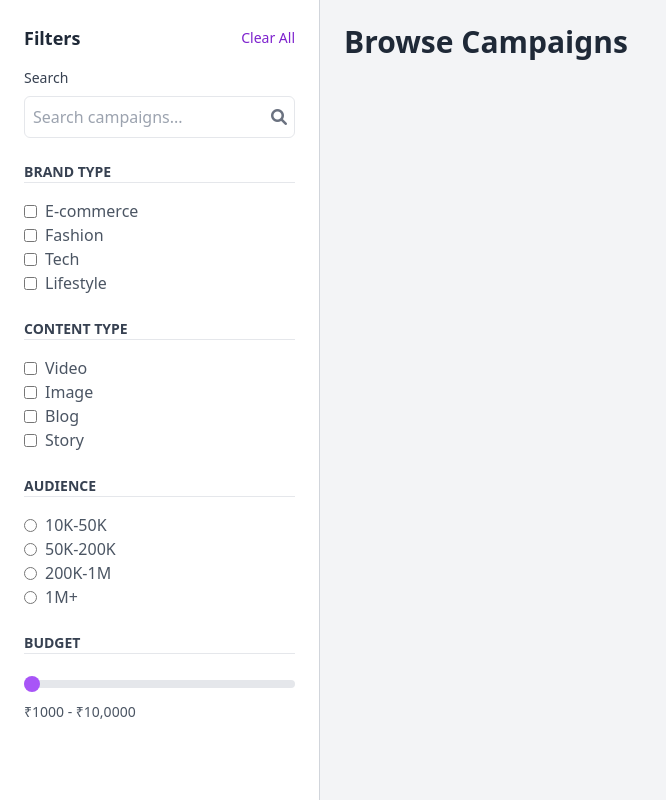
After one commit to rebin03/CollabX, a Django app: page /campaign/all/ in a window 1280 px wide. The commit adds this page. Shown: the whole page, without its empty margins (0-666 px from the left). Run offline with Django 5.2, Linux system fonts and the light colour scheme; data that the repository does not hold is empty; some libraries are stand-ins or nearby versions.

Commit message:
⬆️ Added views and templates for brand dashboard, creator list & detail, and campaign listing

```diff
--- a/accounts/forms.py
+++ b/accounts/forms.py
@@ -39,7 +39,7 @@ class ProfileForm(forms.ModelForm):
 class CreatorProfileForm(forms.ModelForm):
     class Meta:
         model = CreatorProfile
-        fields = ['niche', 'platform', 'engagement_rate']
+        fields = ['niche', 'platform', 'engagement_rate', 'follower_count']
 
         widgets = {
             'niche': forms.CheckboxSelectMultiple(),
--- a/accounts/models.py
+++ b/accounts/models.py
@@ -56,6 +56,7 @@ class CreatorProfile(BaseModel):
     profile_object = models.OneToOneField(Profile, on_delete=models.CASCADE, related_name='creator_profile')
     niche = models.ManyToManyField(Niche)
     platform = models.ManyToManyField(Platform)
+    follower_count = models.FloatField()
     engagement_rate = models.DecimalField(max_digits=4, decimal_places=2, null=True, blank=True)
     past_collaboration = models.ManyToManyField('campaigns.Campaign')
 
--- a/accounts/templates/accounts_base.html
+++ b/accounts/templates/accounts_base.html
@@ -6,10 +6,17 @@
     <title>CollabX</title>
     <!-- Tailwind -->
     <script src="https://cdn.tailwindcss.com"></script>
+    <!-- Font Awesome -->
+    <link href="https://cdnjs.cloudflare.com/ajax/libs/font-awesome/6.0.0-beta3/css/all.min.css" rel="stylesheet">
 </head>
 {% block style %}
 
 {% endblock %}
+<style>
+  body {
+    background-color: #F3F4F6;
+  }
+</style>
 <body>
 
     {% if messages %}
@@ -86,4 +93,7 @@
         });
       });
 </script>
+{% block script %}
+
+{% endblock %}
 </html>
--- /dev/null
+++ b/accounts/templates/campaign_list.html
@@ -0,0 +1,233 @@
+{% extends 'accounts_base.html' %}
+
+{% block style %}
+<style>
+    /* Hide default appearance of range slider */
+    input[type="range"]::-webkit-slider-thumb {
+      -webkit-appearance: none;
+      appearance: none;
+      width: 16px;
+      height: 16px;
+      background: #A855F7; /* Pink color */
+      border-radius: 50%;
+      cursor: pointer;
+    }
+
+    input[type="range"]::-moz-range-thumb {
+      width: 16px;
+      height: 16px;
+      background: #A855F7;
+      border-radius: 50%;
+      cursor: pointer;
+    }
+
+    input[type="range"]::-ms-thumb {
+      width: 16px;
+      height: 16px;
+      background: #A855F7;
+      border-radius: 50%;
+      cursor: pointer;
+    }
+</style>
+{% endblock %}
+
+{% block main %}
+<div class="flex relative">
+    <!-- Sidebar (Filters Section) -->
+    <div id="sidebar" class="fixed top-0 left-0 w-64 h-full bg-white border-r p-6 border-gray-300 z-50 transform -translate-x-full transition-transform duration-300 sm:translate-x-0 sm:w-1/4">
+      <div class="flex justify-between items-center mb-4">
+        <h2 class="text-lg font-semibold text-gray-800">Filters</h2>
+        <button class="text-sm text-purple-700 font-medium hover:underline">Clear All</button>
+        <button id="close-sidebar" class="text-gray-500 text-xl sm:hidden">&times;</button>
+      </div>
+
+      <!-- Search Filter -->
+      <div class="mb-6">
+        <label class="block text-sm font-medium text-gray-700 mb-2">Search</label>
+        <div class="relative">
+          <input type="text" placeholder="Search campaigns..." class="w-full p-2 pr-10 border rounded-md focus:ring-purple-500 focus:border-purple-500">
+          <button class="absolute inset-y-0 right-2 flex items-center text-gray-500 hover:text-purple-600">
+            <i class="fas fa-search"></i>
+          </button>
+        </div>
+      </div>
+
+      <!-- Filters: Brand Type, Content Type, Audience, Budget -->
+      <div class="space-y-6">
+        <!-- Brand Type Filter -->
+        <div>
+          <h3 class="text-sm font-semibold text-gray-700 mb-4 uppercase border-b">Brand Type</h3>
+          <label class="flex items-center text-gray-600">
+            <input type="checkbox" class="form-checkbox accent-purple-500">
+            <span class="ml-2">E-commerce</span>
+          </label>
+          <label class="flex items-center text-gray-600">
+            <input type="checkbox" class="form-checkbox accent-purple-500">
+            <span class="ml-2">Fashion</span>
+          </label>
+          <label class="flex items-center text-gray-600">
+            <input type="checkbox" class="form-checkbox accent-purple-500">
+            <span class="ml-2">Tech</span>
+          </label>
+          <label class="flex items-center text-gray-600">
+            <input type="checkbox" class="form-checkbox accent-purple-500">
+            <span class="ml-2">Lifestyle</span>
+          </label>
+        </div>
+
+        <!-- Content Type Filter -->
+        <div>
+          <h3 class="text-sm font-semibold text-gray-700 mb-4 uppercase border-b">Content Type</h3>
+          <label class="flex items-center text-gray-600">
+            <input type="checkbox" class="form-checkbox accent-purple-500">
+            <span class="ml-2">Video</span>
+          </label>
+          <label class="flex items-center text-gray-600">
+            <input type="checkbox" class="form-checkbox accent-purple-500">
+            <span class="ml-2">Image</span>
+          </label>
+          <label class="flex items-center text-gray-600">
+            <input type="checkbox" class="form-checkbox accent-purple-500">
+            <span class="ml-2">Blog</span>
+          </label>
+          <label class="flex items-center text-gray-600">
+            <input type="checkbox" class="form-checkbox accent-purple-500">
+            <span class="ml-2">Story</span>
+          </label>
+        </div>
+
+        <!-- Audience Filter -->
+        <div>
+          <h3 class="text-sm font-semibold text-gray-700 mb-4 uppercase border-b">Audience</h3>
+          <label class="flex items-center text-gray-600">
+            <input type="radio" name="audience" class="form-radio accent-purple-500">
+            <span class="ml-2">10K-50K</span>
+          </label>
+          <label class="flex items-center text-gray-600">
+            <input type="radio" name="audience" class="form-radio accent-purple-500">
+            <span class="ml-2">50K-200K</span>
+          </label>
+          <label class="flex items-center text-gray-600">
+            <input type="radio" name="audience" class="form-radio accent-purple-500">
+            <span class="ml-2">200K-1M</span>
+          </label>
+          <label class="flex items-center text-gray-600">
+            <input type="radio" name="audience" class="form-radio accent-purple-500">
+            <span class="ml-2">1M+</span>
+          </label>
+        </div>
+
+        <!-- Budget Filter -->
+        <div>
+            <h3 class="text-sm font-semibold text-gray-700 mb-4 uppercase border-b">Budget</h3>
+            <!-- Slider Container -->
+            <div class="relative">
+              <input
+                type="range"
+                id="budget-slider"
+                min="1000"
+                max="100000"
+                step="500"
+                value="1000"
+                class="w-full h-2 bg-gray-200 rounded-lg appearance-none cursor-pointer accent-pink-500"
+              />
+              <!-- Display Selected Value -->
+              <p class="text-sm mt-2 text-gray-600">
+                <span id="min-budget">₹1000</span> -
+                <span id="max-budget">₹10,0000</span>
+              </p>
+            </div>
+          </div>
+
+      </div>
+    </div>
+
+    <!-- Main Content -->
+    <div id="content" class="flex-1 p-6 ml-0 sm:ml-[25%]">
+      <button id="open-sidebar" class="sm:hidden bg-purple-500 text-white py-2 px-4 rounded-lg mb-4">
+        Show Filters
+      </button>
+
+      <h1 class="text-3xl font-semibold text-gray-800 mb-6">Browse Campaigns</h1>
+
+      <!-- Campaign Cards -->
+      <div class="grid grid-cols-1 sm:grid-cols-2 lg:grid-cols-3 gap-6">
+        {% for campaign in campaigns %}
+            <!-- Campaign Card -->
+            <div class="max-w-sm rounded-lg overflow-hidden bg-white shadow-lg">
+                <!-- Image -->
+                <div class="relative">
+                <img
+                    class="h-60 w-full object-cover"
+                    src="{{campaign.picture.url}}"
+                    alt="Campaign Image"
+                />
+                </div>
+                <!-- Content Section -->
+                <div class="p-5">
+                <h2 class="text-2xl font-bold text-gray-800 mb-1">
+                    {{campaign.title}}
+                </h2>
+                <p class="text-sm text-gray-500 mb-4">by {{campaign.brand.brand_name}}</p>
+                <!-- <p class="text-gray-700 mb-4">
+                    Looking for fashion influencers to promote our summer collection.
+                </p> -->
+                <!-- Tags -->
+                <div class="flex space-x-2 mb-4">
+                    {% for content_type in campaign.content_types.all %}
+                    <span class="bg-gray-200 text-gray-700 text-xs font-semibold px-3 py-1 rounded-full">
+                        {{content_type}}
+                    </span>
+                    {% endfor %}
+                </div>
+                <!-- Budget -->
+                <p class="text-gray-800 font-semibold mb-4">
+                    Budget: <span class="font-bold">₹{{campaign.budget | floatformat:0}}</span>
+                </p>
+                <!-- View Details Button -->
+                <a
+                    href="#"
+                    class="block text-center bg-purple-600 hover:bg-purple-700 text-white font-semibold py-2 rounded-lg"
+                >
+                    View Details
+                </a>
+                </div>
+            </div>
+        {% endfor %}
+      </div>
+    </div>
+</div>
+{% endblock %}
+
+{% block script %}
+  <!-- JavaScript for Sidebar -->
+  <script>
+    const sidebar = document.getElementById('sidebar');
+    const openSidebar = document.getElementById('open-sidebar');
+    const closeSidebar = document.getElementById('close-sidebar');
+
+    openSidebar.addEventListener('click', () => {
+      sidebar.classList.remove('-translate-x-full');
+    });
+
+    closeSidebar.addEventListener('click', () => {
+      sidebar.classList.add('-translate-x-full');
+    });
+
+    document.addEventListener("click", (e) => {
+        if (!sidebar.contains(e.target) && e.target !== openSidebar) {
+          sidebar.classList.add('-translate-x-full');
+        }
+    });
+
+    // for slider
+    const budgetSlider = document.getElementById("budget-slider");
+    const minBudgetDisplay = document.getElementById("min-budget");
+    const maxBudgetDisplay = document.getElementById("max-budget");
+
+    budgetSlider.addEventListener("input", (e) => {
+      const value = parseInt(e.target.value);
+      minBudgetDisplay.textContent = `₹${value}`;
+    });
+  </script>
+{% endblock %}
--- a/accounts/templates/verify_email.html
+++ b/accounts/templates/verify_email.html
@@ -28,7 +28,7 @@
             <div class="flex flex-col max-w-md space-y-5">
                 <input type="text" placeholder="otp" name="otp"
                       class="flex px-3 py-2 md:px-4 md:py-3 border-2 border-black rounded-lg font-medium placeholder:font-normal" />
-                <button type="submit" class="flex items-center justify-center flex-none px-3 py-2 md:px-4 md:py-3 border-2 rounded-lg font-medium border-black bg-black text-white">
+                <button type="submit" class="flex items-center justify-center flex-none px-3 py-2 md:px-4 md:py-3 border-2 rounded-lg font-medium border-purple-300 bg-purple-700 hover:bg-purple-600 text-white">
                     Confirm
                 </button>
             </div>
--- a/accounts/urls.py
+++ b/accounts/urls.py
@@ -8,4 +8,7 @@ urlpatterns = [
     path('creator/profile/add/', views.CreatorProfileCreateView.as_view(), name='create-creator-profile'),
     path('verify/email/', views.VerifyEmailView.as_view(), name='verify-email'),
     path('signin/', views.SignInView.as_view(), name='signin'),
+    path('creator/all/', views.CreatorListView.as_view(), name='creator-list'),
+    path('creator/<int:pk>/', views.CreatorDetailView.as_view(), name='creator-detail'),
+    path('campaign/all/', views.CampaignListView.as_view(), name='campaign-list'),
 ]
--- a/accounts/views.py
+++ b/accounts/views.py
@@ -5,6 +5,7 @@ from django.core.mail import send_mail
 from accounts.models import User
 from django.contrib import messages
 from django.contrib.auth import authenticate, login, logout
+from campaigns.models import Campaign
 
 # Create your views here.
 
@@ -153,7 +154,7 @@ class SignInView(View):
                     if user_obj.is_brand:
                         # Check if the user has a profile
                         if request.user.has_profile:
-                            return redirect('add-campaign')
+                            return redirect('brand-dashboard')
                         else:
                             return redirect('create-brand-profile')
                     else:
@@ -203,7 +204,7 @@ class BrandProfileCreateView(View):
             brand_profile = brand_form.save(commit=False)
             brand_profile.profile_object = profile
             brand_form.save()
-            return redirect('home')
+            return redirect('brand-dashboard')
 
         context = {
             'profile_form': profile_form,
@@ -258,3 +259,49 @@ class CreatorProfileCreateView(View):
         }
 
         return render(request, self.template_name, context)
+
+
+class CreatorListView(View):
+
+    template_name = 'creators_list.html'
+
+    def get(self, request, *args, **kwargs):
+
+        qs = User.objects.filter(is_brand=0, is_staff=0)
+
+        context = {
+            'creators': qs
+        }
+
+        return render(request, self.template_name, context)
+
+
+class CreatorDetailView(View):
+
+    template_name = 'creator_detail.html'
+
+    def get(self, request, *args, **kwargs):
+
+        id = kwargs.get('pk')
+        qs = User.objects.get(id=id)
+
+        context = {
+            'creator':qs
+        }
+
+        return render(request, self.template_name, context)
+
+
+class CampaignListView(View):
+
+    template_name = 'campaign_list.html'
+
+    def get(self, request, *args, **kwargs):
+
+        qs = Campaign.objects.all()
+
+        context = {
+            'campaigns':qs
+        }
+
+        return render(request, self.template_name, context)
--- a/campaigns/urls.py
+++ b/campaigns/urls.py
@@ -4,5 +4,5 @@ from campaigns import views
 urlpatterns = [
     path('home/', views.IndexView.as_view(), name='home'),
     path('brand/dashboard/', views.BrandDashboardView.as_view(), name='brand-dashboard'),
-    path('campaign/add/', views.CreateCampaignView.as_view(), name='add-campaign')
+    path('campaign/add/', views.CreateCampaignView.as_view(), name='create-campaign')
 ]
```
Also changed, not shown: accounts/templates/brand_dashboard.html (added, +119 -0 lines), accounts/templates/brand_profile_form.html (+2 -9 lines), accounts/templates/creator_detail.html (added, +80 -0 lines), accounts/templates/creator_profile_form.html (+7 -8 lines), accounts/templates/creators_list.html (added, +145 -0 lines), campaigns/templates/add_campaign.html (+8 -0 lines), accounts/migrations/0004_creatorprofile_follower_count.py (added), accounts/migrations/0005_alter_creatorprofile_follower_count.py (added).
